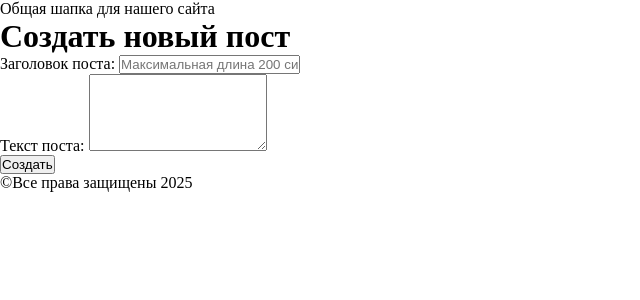
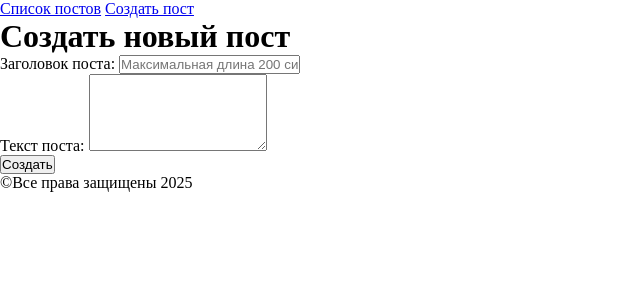
Before and after one commit to Banshee0802/Blog, a Django app: template blog/templates/python/post_add.html in a window 1280 px wide. Shown: the top 300 px of the page, without its empty margins (0-640 px from the left). Run offline with Django 5.2, Linux system fonts and the light colour scheme; the template is opened without the code that fills it, so the values that code supplies are empty.

Commit message:
Добавила навигационное меню

```diff
--- a/templates/base.html
+++ b/templates/base.html
@@ -9,7 +9,12 @@
     <link rel='stylesheet' href='{% static "css/core.css" %}'>
 </head>
 <body>
-    <header>Общая шапка для нашего сайта</header>
+    <header>
+        <nav>
+            <a href='{% url "post_list" %}'>Список постов</a>
+            <a href='{% url "new_post" %}'>Создать пост</a>
+        </nav>
+    </header>
     <main>{% block content %}{% endblock content %}</main>
     <footer>&copy;Все права защищены 2025</footer>
 </body>
```
